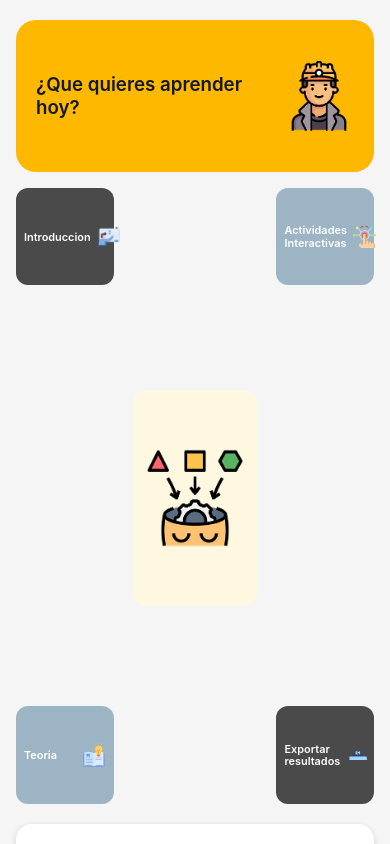
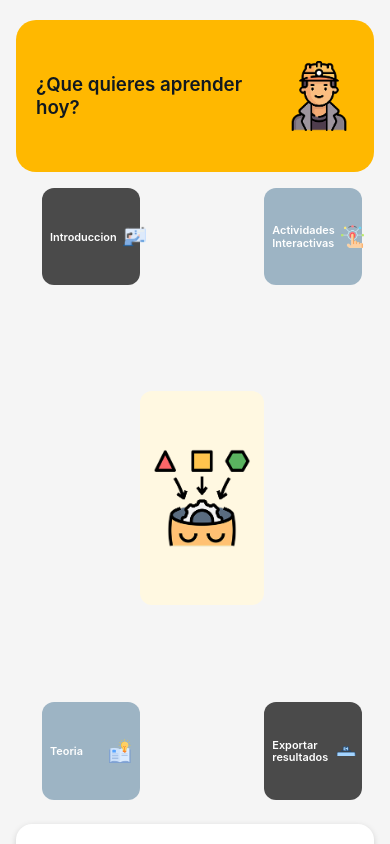
Before and after one commit to Nefta11/minecApp, a React Native app: screen /Home in a window 390 px wide. Built offline with nearby package versions, Linux system fonts and the light colour scheme.

Commit message:
Update HomeScreen styles for improved layout; adjust padding and margin for consistency

```diff
--- a/app/screens/HomeScreen.tsx
+++ b/app/screens/HomeScreen.tsx
@@ -68,7 +68,7 @@ const styles = StyleSheet.create({
         paddingBottom: 20,
     },
     cardsGrid: {
-        paddingHorizontal: 16,
+        paddingHorizontal: 42,
         marginBottom: 8,
     },
     gridContainer: {
@@ -90,7 +90,7 @@ const styles = StyleSheet.create({
         alignItems: 'center',
     },
     cardWrapper: {
-        marginBottom: 4,
+        marginBottom: 8,
     },
 });
 
```
